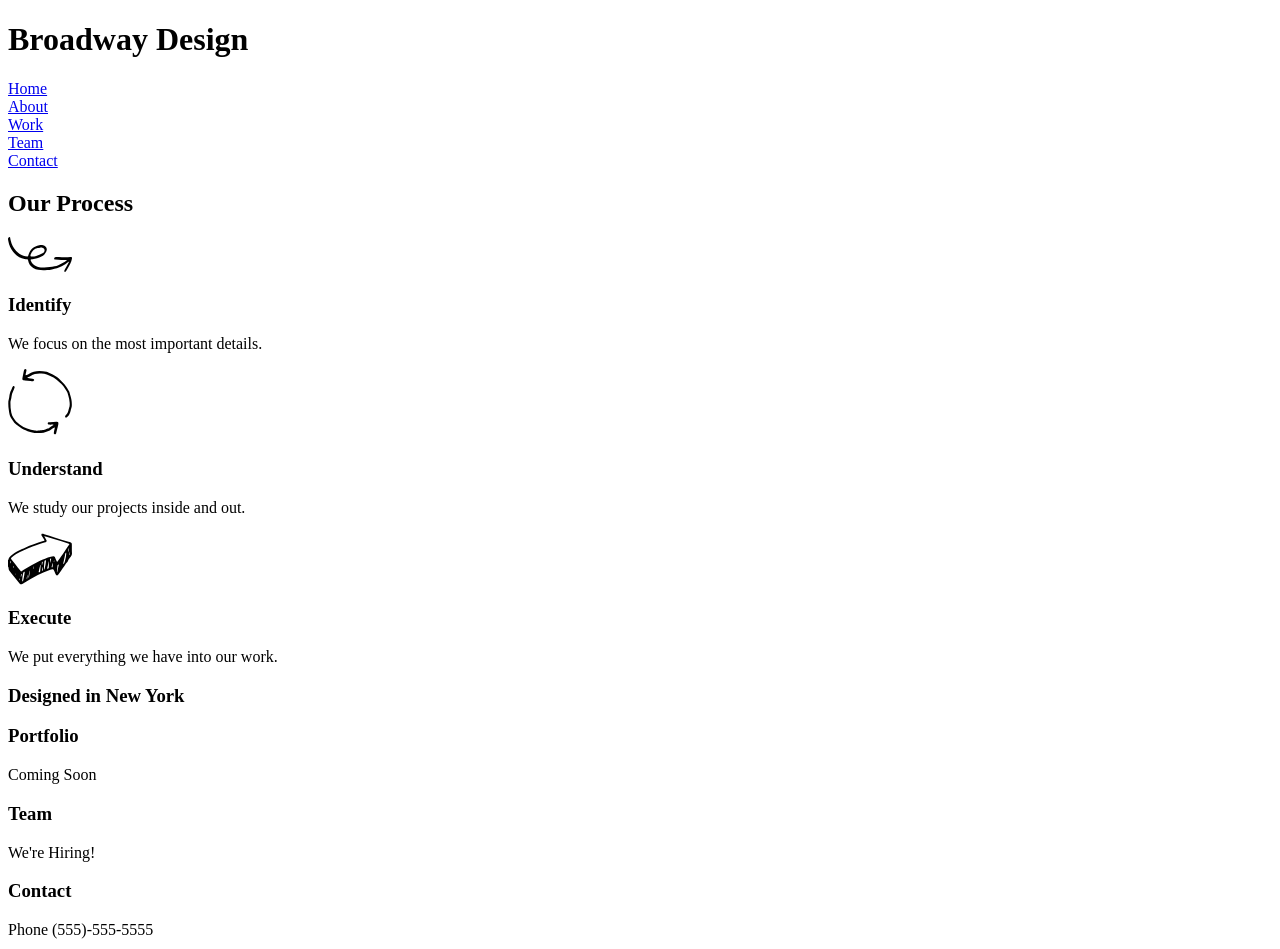
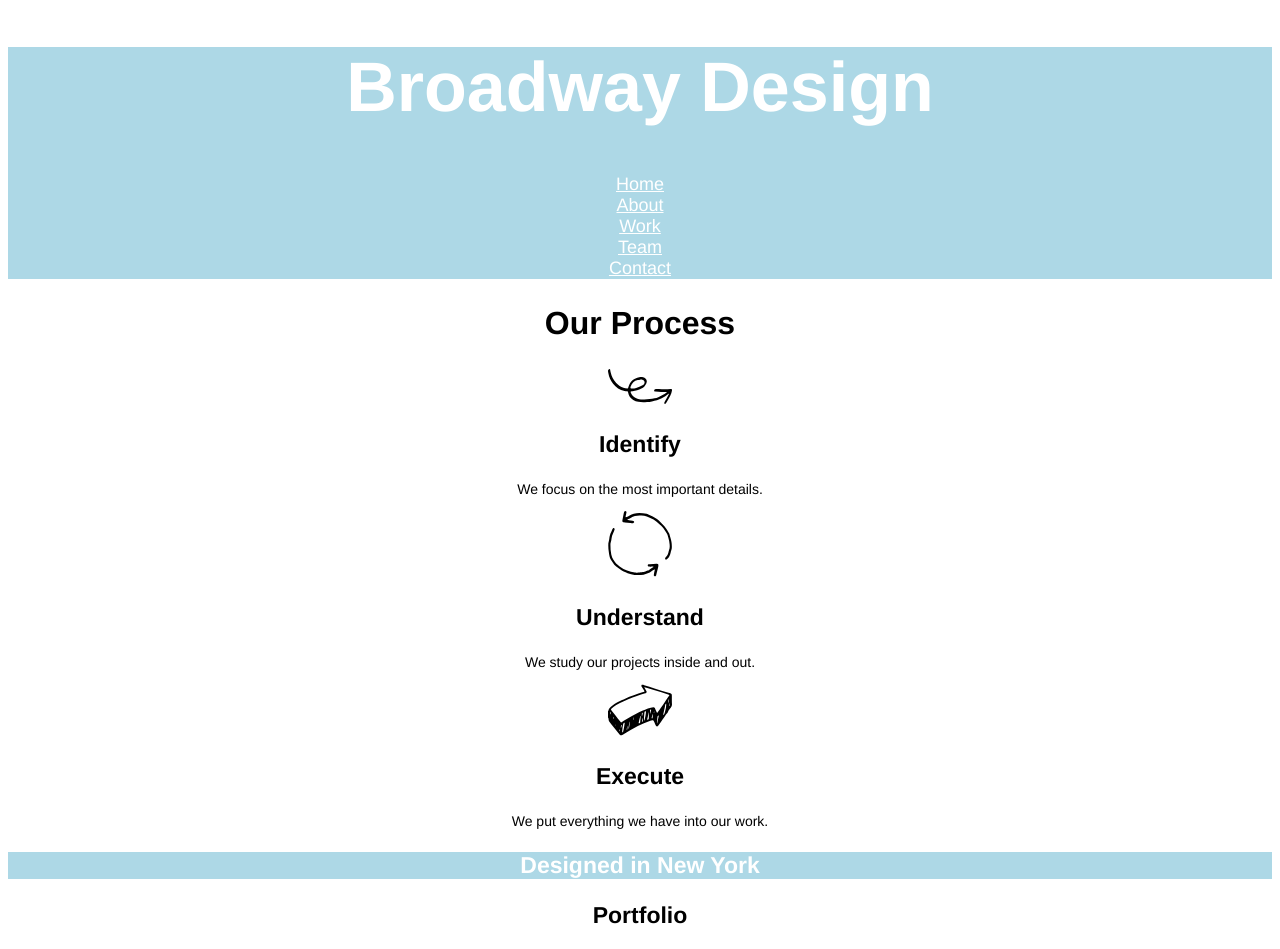
Before and after one commit to krazii-chik/Broadway, a plain HTML site: page index.html in a window 1280 px wide. Shown: the top 949 px of the page. Drawn offline with Linux system fonts and the light colour scheme.

Commit message:
Add CSS content

```diff
--- a/index.html
+++ b/index.html
@@ -49,6 +49,6 @@
                 <a href="/team/">Team</a>
                 <a href="/contact/">Contact</a></p>
             </footer>
-        </div>
+        </div> <!---container--->
     </body>
 </html>
--- a/resources/css/style.css
+++ b/resources/css/style.css
@@ -0,0 +1,70 @@
+body {
+    font-family: Helvetica;
+    text-align: center;
+}
+
+header {
+    background-image: "\resources\images\the-flatiron-building.png";
+    background-repeat:space;
+    background-position: top left;
+    background-color: lightblue;
+}
+
+header h1 {
+    font-size: 70px;
+    font-weight: bold;
+    color: white;
+}
+
+header nav {
+    font-size: 18px;
+    color: white;
+}
+
+a:link {
+    font-size: 18px;
+    color: white;
+    background-color: transparent;
+    text-decoration: underline;
+}
+
+a:visited {
+    font-size: 18px;
+    color: lightskyblue;
+    background-color: transparent;
+    text-decoration: underline;
+}
+
+a:hover {
+    font-size: 18px;
+    color: lightseagreen;
+    background-color: transparent;
+    text-decoration: underline;
+    font-size: 1.1em;
+}
+
+h2 {
+    font-size: 32px;
+    font-weight: bold;
+}
+
+p {
+    font-size: 14px;
+}
+
+h3 {
+    font-size: 23px;
+    font-weight: bold;
+}
+
+header h3 {
+    font-size: 23px;
+    font-weight: bold;
+    color: white;
+}
+
+footer {
+    font-size: 11px;
+    color: white;
+    background-color: dimgray;
+    text-align: left;
```
